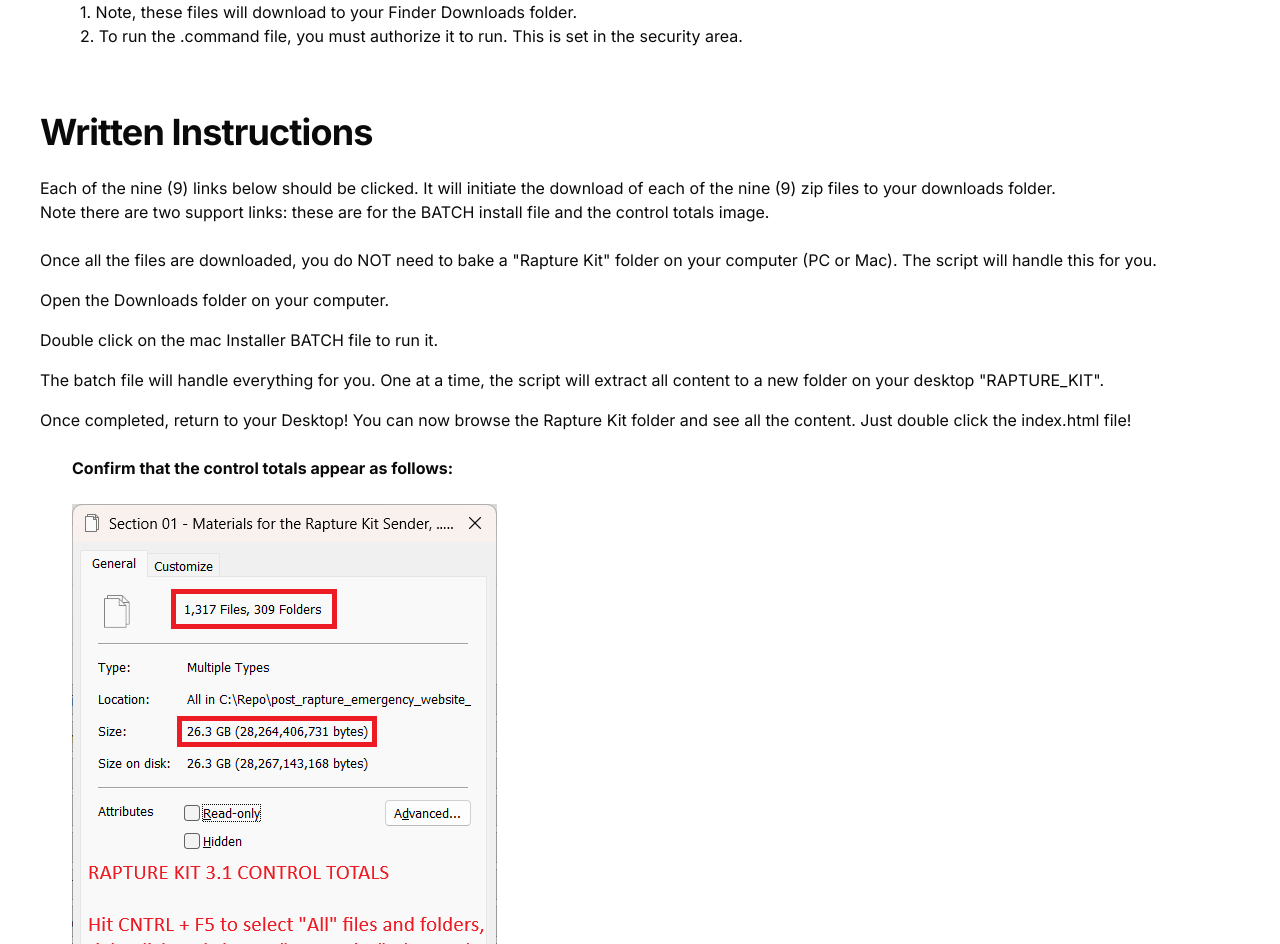
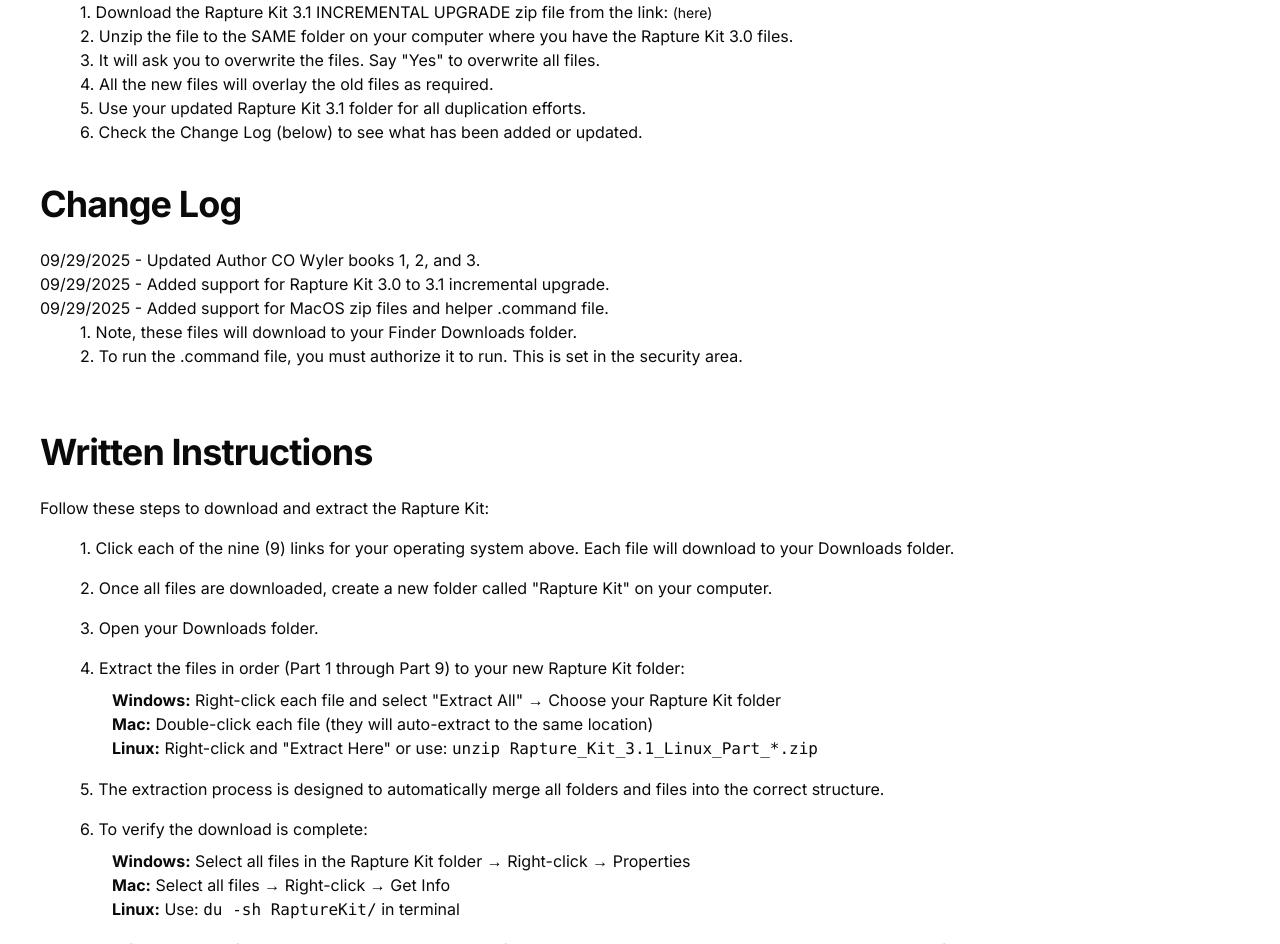
Before and after one commit to prmnews/rapturekit, a Next.js app: page /download in a window 1280 px wide. Shown: the part 2348-3292 px from the top of the page. Built offline with nearby package versions, Linux system fonts and the light colour scheme.

Commit message:
Implemented the Mac download links

```diff
--- a/src/app/download/page.tsx
+++ b/src/app/download/page.tsx
@@ -84,7 +84,7 @@ export default function DownloadPage() {
                   <div className="space-y-2">
                     <p style={{ backgroundColor: 'lightyellow', color: 'black' }}><strong>Download Tip:</strong><br /><i>For .bat and .png files: If they open in your browser instead of downloading, Right-click the link and select &quot;Save link as...&quot; to download.</i></p>
                     <p><a href="https://themissings.com/Section%2001%20-%20Materials%20for%20the%20Rapture%20Kit%20Sender/webifyRK/resources/file_repo/windows/unzip_rapture_kit.bat" className="text-sm hover:underline">windows Installer BATCH file</a></p>
-                    <p><a href="https://themissings.com/Section%2001%20-%20Materials%20for%20the%20Rapture%20Kit%20Sender/webifyRK/resources/file_repo/windows/control_totals_Rapture%20Kit%203.1.png" className="text-sm hover:underline">Control Totals</a></p>
+                    <p><a href="https://themissings.com/Section%2001%20-%20Materials%20for%20the%20Rapture%20Kit%20Sender/webifyRK/resources/file_repo/windows/control_totals_Rapture_Kit_3.1_win.png" className="text-sm hover:underline">Control Totals</a></p>
                     <p><a href="https://themissings.com/Section%2001%20-%20Materials%20for%20the%20Rapture%20Kit%20Sender/webifyRK/resources/file_repo/windows/Rapture_Kit_3.1-Part_1_of_9.zip" className="text-sm hover:underline">Part 1 of 9 (3.10GB)</a></p>
                     <p><a href="https://themissings.com/Section%2001%20-%20Materials%20for%20the%20Rapture%20Kit%20Sender/webifyRK/resources/file_repo/windows/Rapture_Kit_3.1-Part_2_of_9.zip" className="text-sm hover:underline">Part 2 of 9 (2.18GB)</a></p>
                     <p><a href="https://themissings.com/Section%2001%20-%20Materials%20for%20the%20Rapture%20Kit%20Sender/webifyRK/resources/file_repo/windows/Rapture_Kit_3.1-Part_3_of_9.zip" className="text-sm hover:underline">Part 3 of 9 (2.72GB)</a></p>
@@ -108,8 +108,8 @@ export default function DownloadPage() {
                   </div>
                   <div className="space-y-2">
                     <p style={{ backgroundColor: 'lightyellow', color: 'black' }}><strong>Download Tip:</strong><br /><i>These files will download to your Downloads folder. Be aware you might have to Save As to download. Also you must authorize the .command file to run it. This is set in the security area.</i></p>
-                      <p><a href="https://themissings.com/Section%2001%20-%20Materials%20for%20the%20Rapture%20Kit%20Sender/webifyRK/resources/file_repo/mac/unzip_rapture_kit.bat" className="text-sm hover:underline">Mac install .command file</a></p>
-                      <p><a href="https://themissings.com/Section%2001%20-%20Materials%20for%20the%20Rapture%20Kit%20Sender/webifyRK/resources/file_repo/mac/control_totals_Rapture%20Kit%203.1.png" className="text-sm hover:underline">Control Totals</a></p>
+                      <p><a href="https://themissings.com/Section%2001%20-%20Materials%20for%20the%20Rapture%20Kit%20Sender/webifyRK/resources/file_repo/mac/install_rapture_kit.command" className="text-sm hover:underline">Mac install .command file</a></p>
+                      <p><a href="https://themissings.com/Section%2001%20-%20Materials%20for%20the%20Rapture%20Kit%20Sender/webifyRK/resources/file_repo/mac/control_totals_Rapture_Kit_3.1_mac.png" className="text-sm hover:underline">Control Totals</a></p>
                       <p><a href="https://themissings.com/Section%2001%20-%20Materials%20for%20the%20Rapture%20Kit%20Sender/webifyRK/resources/file_repo/mac/Rapture_Kit_3.1-Part_1_of_9.zip" className="text-sm hover:underline">Part 1 of 9 (3.10GB)</a></p>
                       <p><a href="https://themissings.com/Section%2001%20-%20Materials%20for%20the%20Rapture%20Kit%20Sender/webifyRK/resources/file_repo/mac/Rapture_Kit_3.1-Part_2_of_9.zip" className="text-sm hover:underline">Part 2 of 9 (2.18GB)</a></p>
                       <p><a href="https://themissings.com/Section%2001%20-%20Materials%20for%20the%20Rapture%20Kit%20Sender/webifyRK/resources/file_repo/mac/Rapture_Kit_3.1-Part_3_of_9.zip" className="text-sm hover:underline">Part 3 of 9 (2.72GB)</a></p>
@@ -142,8 +142,20 @@ export default function DownloadPage() {
               </div>
             </div>
 
+            <h2 className="text-3xl font-bold tracking-tight sm:text-4xl mt-10 mb-6">Upgrades</h2>
+            <p>To upgrade a Rapture Kit 3.0 to 3.1, you can use the following steps:</p>
+            <br />
+            <ol style={{ paddingLeft: '40px' }}>
+              <li>1. Download the Rapture Kit 3.1 INCREMENTAL UPGRADE zip file from the link: <a href="https://themissings.com/Section%2001%20-%20Materials%20for%20the%20Rapture%20Kit%20Sender/webifyRK/resources/file_repo/upgrades/Go_From_3.0_to_3.1.zip" className="text-sm hover:underline" color="blue">(here)</a></li>
+              <li>2. Unzip the file to the SAME folder on your computer where you have the Rapture Kit 3.0 files.</li>
+              <li>3. It will ask you to overwrite the files. Say &quot;Yes&quot; to overwrite all files.</li>
+              <li>4. All the new files will overlay the old files as required.</li>
+              <li>5. Use your updated Rapture Kit 3.1 folder for all duplication efforts.</li>
+              <li>6. Check the Change Log (below) to see what has been added or updated.</li>
+            </ol>
             <h2 className="text-3xl font-bold tracking-tight sm:text-4xl mt-10 mb-6">Change Log</h2>
             <p>09/29/2025 - Updated Author CO Wyler books 1, 2, and 3.</p>
+            <p>09/29/2025 - Added support for Rapture Kit 3.0 to 3.1 incremental upgrade.</p>
             <p>09/29/2025 - Added support for MacOS zip files and helper .command file.</p>
             <ol style={{ paddingLeft: '40px' }}>
               <li>1. Note, these files will download to your Finder Downloads folder.</li>
@@ -152,20 +164,38 @@ export default function DownloadPage() {
             <br />
 
             <h2 className="text-3xl font-bold tracking-tight sm:text-4xl mt-10 mb-6">Written Instructions</h2>
-            <p>Each of the nine (9) links below should be clicked.  It will initiate the download of each of the nine (9) zip files to your downloads folder.</p>
-            <p>Note there are two support links: these are for the BATCH install file and the control totals image.</p>
+            <p>Follow these steps to download and extract the Rapture Kit:</p>
+
+            <ol style={{ marginTop: '1rem', paddingLeft: '40px' }}>
+                <li style={{ marginBottom: '1rem' }}>1. Click each of the nine (9) links for your operating system above. Each file will download to your Downloads folder.</li>
+                <li style={{ marginBottom: '1rem' }}>2. Once all files are downloaded, create a new folder called "Rapture Kit" on your computer.</li>
+                <li style={{ marginBottom: '1rem' }}>3. Open your Downloads folder.</li>
+                <li style={{ marginBottom: '1rem' }}>4. Extract the files in order (Part 1 through Part 9) to your new Rapture Kit folder:
+                    <div style={{ marginTop: '0.5rem', marginLeft: '2rem' }}>
+                        <p><strong>Windows:</strong> Right-click each file and select "Extract All" → Choose your Rapture Kit folder</p>
+                        <p><strong>Mac:</strong> Double-click each file (they will auto-extract to the same location)</p>
+                        <p><strong>Linux:</strong> Right-click and "Extract Here" or use: <code>unzip Rapture_Kit_3.1_Linux_Part_*.zip</code></p>
+                    </div>
+                </li>
+                <li style={{ marginBottom: '1rem' }}>5. The extraction process is designed to automatically merge all folders and files into the correct structure.</li>
+                <li style={{ marginBottom: '1rem' }}>6. To verify the download is complete:
+                    <div style={{ marginTop: '0.5rem', marginLeft: '2rem' }}>
+                        <p><strong>Windows:</strong> Select all files in the Rapture Kit folder → Right-click → Properties</p>
+                        <p><strong>Mac:</strong> Select all files → Right-click → Get Info</p>
+                        <p><strong>Linux:</strong> Use: <code>du -sh RaptureKit/</code> in terminal</p>
+                    </div>
+                </li>
+                <li style={{ marginBottom: '1rem' }}>7. Confirm that your folder shows approximately 27GB of content and contains 8 main sections plus an index.html file.</li>
+            </ol>
+
+            <p className="pl-8"><strong>NOTE: The control totals for Windows are below</strong></p>
             <br />
-            <ul className="space-y-4">
-              <li>Once all the files are downloaded, you do NOT need to bake a &quot;Rapture Kit&quot; folder on your computer (PC or Mac). The script will handle this for you.</li>
-              <li>Open the Downloads folder on your computer.</li>
-              <li>Double click on the mac Installer BATCH file to run it.</li>
-              <li>The batch file will handle everything for you. One at a time, the script will extract all content to a new folder on your desktop &quot;RAPTURE_KIT&quot;.</li>
-              <li>Once completed, return to your Desktop! You can now browse the Rapture Kit folder and see all the content. Just double click the index.html file!</li>
-            </ul>
+            <p className="pl-8"><img src="control_totals_Rapture_Kit_3.1_win.png" alt="Control Totals for Windows" /></p>
             <br />
-            <p className="pl-8"><strong>Confirm that the control totals appear as follows:</strong></p>
+            <p className="pl-8"><strong>NOTE: The control totals for Mac are below</strong></p>
             <br />
-            <p className="pl-8"><img src="/control_totals_Rapture Kit 3.1.png" alt="Control Total" /></p>
+            <p className="pl-8"><img src="/control_totals_Rapture_Kit_3.1_mac.png" alt="Control Totals for Mac" style={{ width: '1000px' }} /></p>
+
             <h3 className="text-2xl font-bold tracking-tight sm:text-3xl mt-8 mb-4">A note about copying and distributing the Rapture Kit resource</h3>
             <p>You are strongly encouraged to copy and distribute the Rapture Kit resource.</p>
             <br />
```
Also changed, not shown: public/control_totals_Rapture_Kit_3.1_mac.png (added), public/control_totals_Rapture_Kit_3.1_win.png (renamed from public/control_totals_Rapture Kit 3.1.png).
